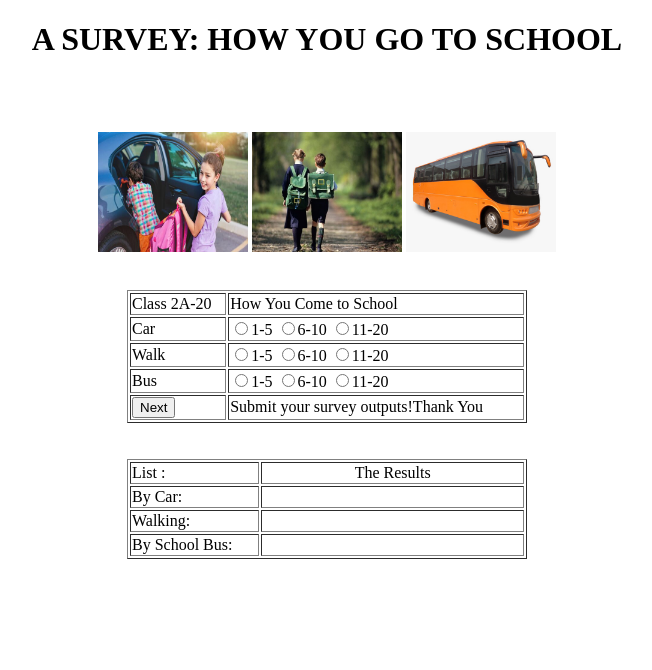
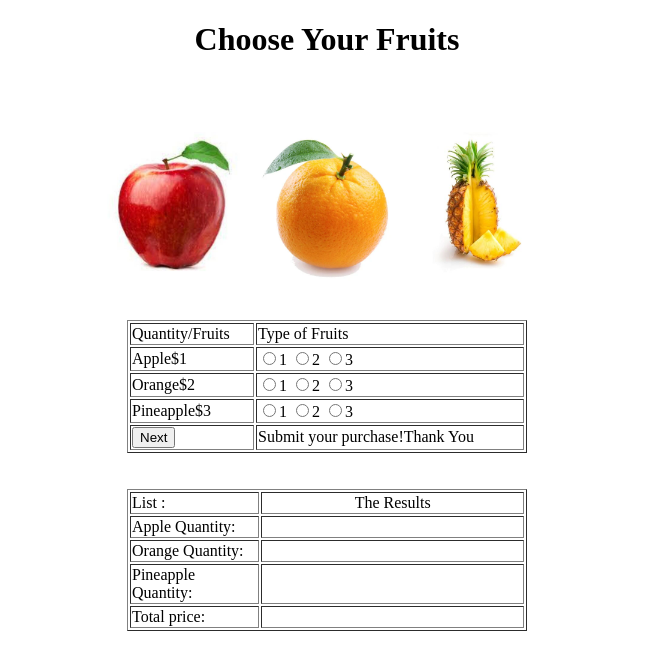
Before and after one commit to userjia-08/6329L8, a Flask app: page / in a window 1280 px wide. Shown: the top 670 px of the page, without its empty margins (313-965 px from the left). Run offline with Flask 2, Linux system fonts and the light colour scheme.

Commit message:
Add files via upload

```diff
--- a/app/templates/index.html
+++ b/app/templates/index.html
@@ -2,52 +2,53 @@
 
 <html>
 <head>
-<title>Add Image</title>
-<h1 align="center">A SURVEY: HOW YOU GO TO SCHOOL</h1>
+<title>Choose your fruits</title>
+<h1 align="center">Choose Your Fruits</h1>
 <script>
 function fruitorder()
 {
 
-if(document.getElementById("1-5").checked == true)
+if(document.getElementById("one").checked == true)
 {
-  Mycar = "Not many come by car";
+  Mycar = "1";
 }
-if(document.getElementById("1-5w").checked == true)
+if(document.getElementById("one1").checked == true)
 {
-  Mywalk = "Not many walk to school";
+  Mywalk = "1";
 }
-if(document.getElementById("1-5b").checked == true)
+if(document.getElementById("one2").checked == true)
 {
-  Mybus = "Not many come with school bus";
+  Mybus = "1";
 }
-if(document.getElementById("6-10").checked == true)
+if(document.getElementById("two").checked == true)
 {
-  Mycar = "Half of the class come by car";
+  Mycar = "2";
 }
-if(document.getElementById("6-10w").checked == true)
+if(document.getElementById("two1").checked == true)
 {
-  Mywalk = "Half of the class walks to school";
+  Mywalk = "2";
 }
-if(document.getElementById("6-10b").checked == true)
+if(document.getElementById("two2").checked == true)
 {
-  Mybus = "Half of the class comes by bus";
+  Mybus = "2";
 }
-if(document.getElementById("11-20").checked == true)
+if(document.getElementById("three").checked == true)
 {
-  Mycar = "Majority of them come by car";
+  Mycar = "3";
 }
-if(document.getElementById("11-20w").checked == true)
+if(document.getElementById("three1").checked == true)
 {
-  Mywalk = "Majority of them walk to school";
+  Mywalk = "3";
 }
-if(document.getElementById("11-20b").checked == true)
+if(document.getElementById("three2").checked == true)
 {
-  Mybus = "Majority of them come by bus";
+  Mybus = "3";
 }
 
 document.getElementById("transport").innerHTML = Mycar;
 document.getElementById("transport1").innerHTML = Mywalk;
 document.getElementById("transport2").innerHTML = Mybus;
+document.getElementById("transport3").innerHTML = Mycar*1 + Mywalk*2 + Mybus*3;
 return false;
 
 }
@@ -57,34 +58,34 @@ return false;
 <body>
     <br><br>
     <p style="text-align:center;">
-    <img src="static/car.jpg" width="150" alt="Logo">
-    <img src="static/walk.jpg" width="150" alt="Logo">
-    <img src="static/bus.jpg" width="150" alt="Logo"></p>
+    <img src="../static/apple.jpg" width="150" alt="Logo">
+    <img src="../static/orange.jpg" width="150" alt="Logo">
+    <img src="../static/pineapple.jpg" width="150" alt="Logo"></p>
     <br>
     <form method="post" onsubmit="return fruitorder()">
         <table align="center" border="1" width="400">
             <tr>
-            <td>Class 2A-20</td><td align="30%">How You Come to School</td>
+            <td>Quantity/Fruits</td><td align="30%">Type of Fruits</td>
             </tr>
             <tr>
-            <td>Car </td><td><input type="radio" id="1-5" name="car" value="1-5">1-5
-                              <input type="radio" id="6-10" name="car" value="6-10">6-10
-                              <input type="radio" id="11-20" name="car" value="11-20">11-20
+            <td>Apple$1 </td><td><input type="radio" id="one" name="Apple" value="1">1
+                              <input type="radio" id="two" name="Apple" value="2">2
+                              <input type="radio" id="three" name="Apple" value="3">3
             </td>
             </tr>
             <tr>
-            <td>Walk </td><td><input type="radio" id="1-5w" name="walk" value="1-5w">1-5
-                              <input type="radio" id="6-10w" name="walk" value="6-10w">6-10
-                              <input type="radio" id="11-20w" name="walk" value="11-20w">11-20
+            <td>Orange$2 </td><td><input type="radio" id="one1" name="Orange" value="1">1
+                              <input type="radio" id="two1" name="Orange" value="2">2
+                              <input type="radio" id="three1" name="Orange" value="3">3
             </td>
             </tr>
             <tr>
-            <td>Bus </td><td><input type="radio" id="1-5b" name="bus" value="1-5b">1-5
-                              <input type="radio" id="6-10b" name="bus" value="6-10b">6-10
-                              <input type="radio" id="11-20b" name="bus" value="11-20b">11-20
+            <td>Pineapple$3 </td><td><input type="radio" id="one2" name="Pineapple" value="1">1
+                              <input type="radio" id="two2" name="Pineapple" value="2">2
+                              <input type="radio" id="three2" name="Pineapple" value="3">3
             </td>
             </tr>
-            <tr><td><input type="submit" value="Next"></td><td>Submit your survey outputs!Thank You</td></tr>
+            <tr><td><input type="submit" value="Next"></td><td>Submit your purchase!Thank You</td></tr>
             </table>
     </form>
     <br><br>
@@ -92,14 +93,17 @@ return false;
 <tr>
 <td width="33%">List :</td><td align="center">The Results </td></tr>
 <tr>
-<td width="33%">By Car: </td><td><div id="transport"></div></td>
+<td width="33%">Apple Quantity: </td><td><div id="transport"></div></td>
 </tr>
 <tr>
-<td width="33%">Walking: </td><td><div id="transport1"></div></td>
+<td width="33%">Orange Quantity: </td><td><div id="transport1"></div></td>
 </tr>
 <tr>
-<td width="33%">By School Bus: </td><td><div id="transport2"></div></td>
+<td width="33%">Pineapple Quantity: </td><td><div id="transport2"></div></td>
 </tr>
+<tr>
+  <td width="33%">Total price: </td><td><div id="transport3"></div></td>
+  </tr>
 </table>
 </body>
 </html>
```
